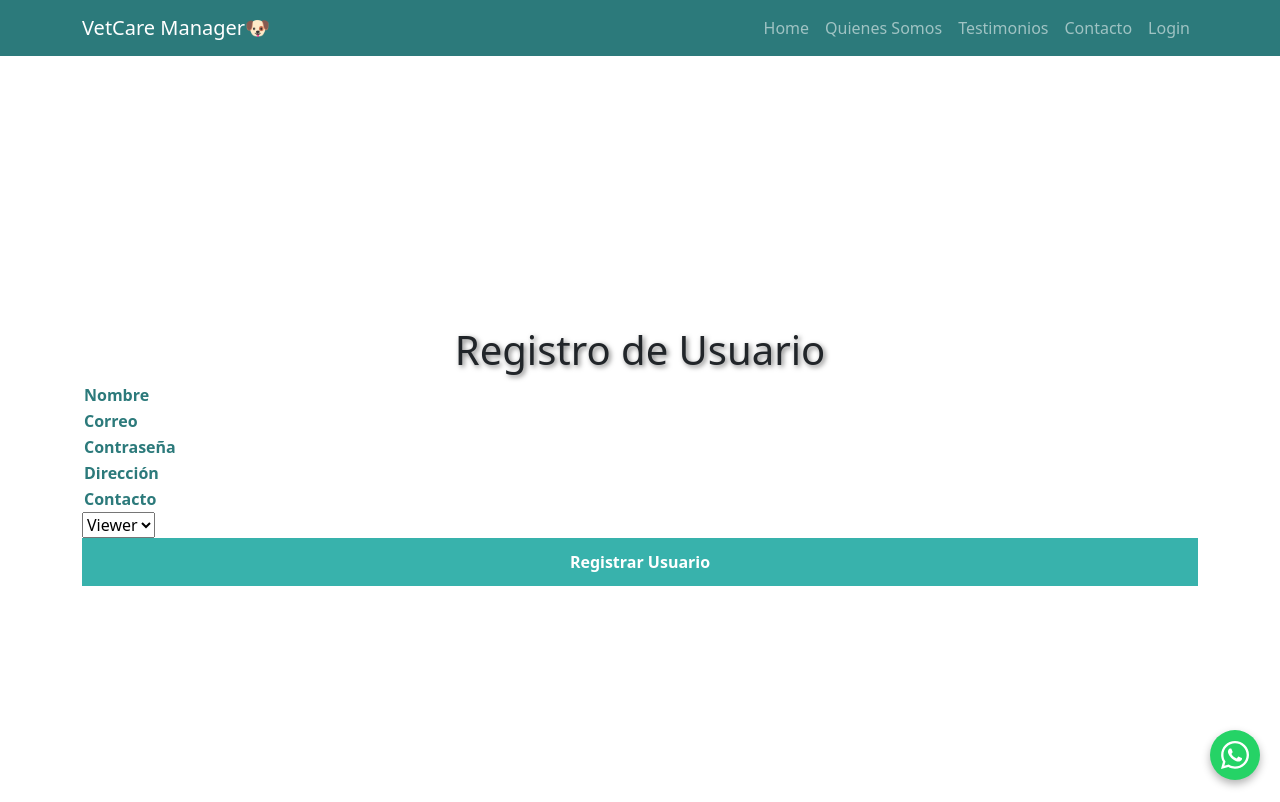
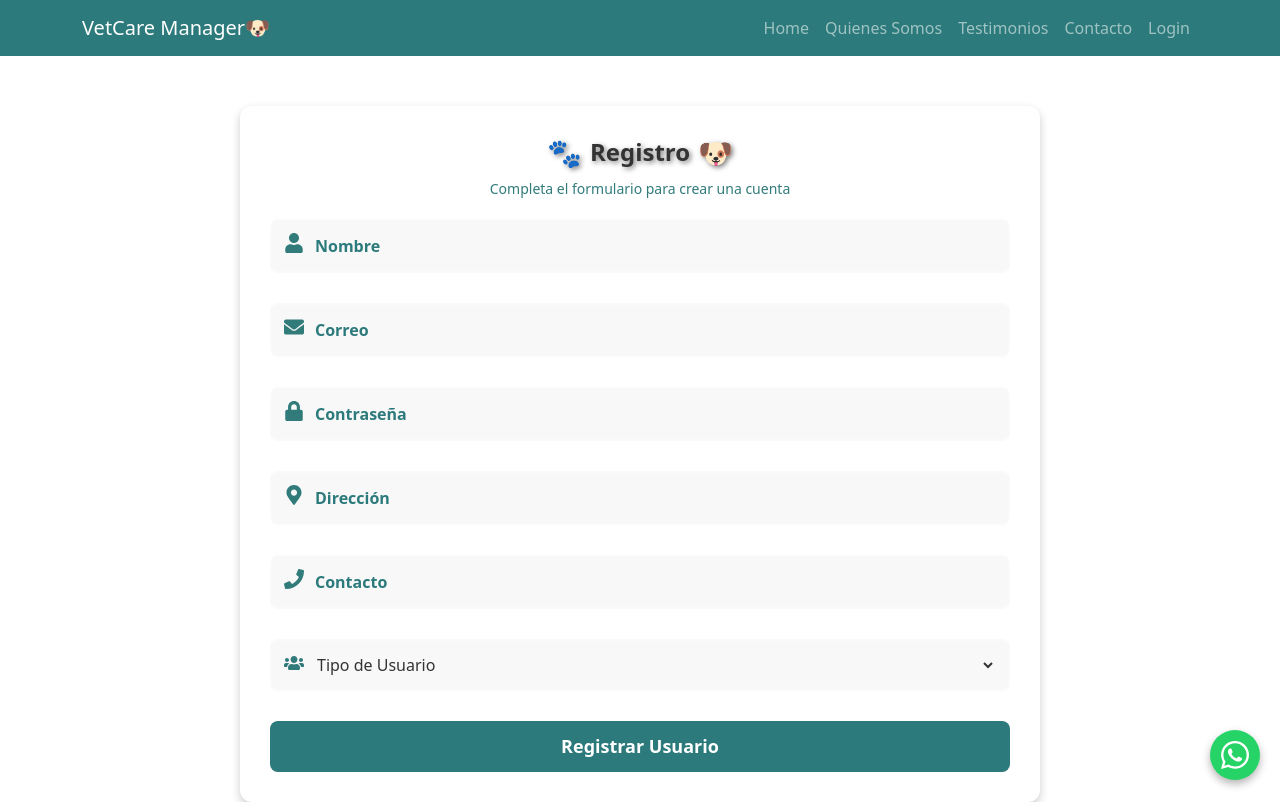
Before and after one commit to webdesigner98everyone/vetcare, a React (Create React App) app: page /register in a window 1280 px wide. Shown: the top 802 px of the page. Built offline with nearby package versions, Linux system fonts and the light colour scheme.

Commit message:
Diseño de formulario de registro

```diff
--- a/db.json
+++ b/db.json
@@ -1,7 +1,7 @@
 {
   "users": [
     {
-      "id": 1,
+      "id": "1",
       "name": "Carlos Gómez",
       "address": "Calle 123, Medellín, Colombia",
       "contact": "+57 300 123 4567",
@@ -10,7 +10,7 @@
       "role": "admin"
     },
     {
-      "id": 2,
+      "id": "2",
       "name": "María Rodríguez",
       "address": "Carrera 45, Bogotá, Colombia",
       "contact": "+57 301 987 6543",
@@ -19,7 +19,7 @@
       "role": "viewer"
     },
     {
-      "id": 3,
+      "id": "3",
       "name": "Luis Fernández",
       "address": "Avenida 10, Cali, Colombia",
       "contact": "+57 302 111 2233",
@@ -42,11 +42,20 @@
       "address": "cr121a #47a-46",
       "contact": "3184265820",
       "role": "viewer"
+    },
+    {
+      "id": "100e",
+      "name": "joseph orlando",
+      "email": "joseph.orlando@gmail.com",
+      "password": "saiko",
+      "address": "Cra121a 47a-46",
+      "contact": "318 3011943",
+      "role": "viewer"
     }
   ],
   "pets": [
     {
-      "id": 1,
+      "id": "1",
       "ownerId": 1,
       "photo": "https://encrypted-tbn0.gstatic.com/images?q=tbn:ANd9GcTlOJE8T-p6-AOxK7pi2SjgWmNXU29kdPqxJg&s",
       "name": "Rex",
@@ -57,7 +66,7 @@
       "microchip": "1234567890"
     },
     {
-      "id": 2,
+      "id": "2",
       "ownerId": 1,
       "photo": "https://encrypted-tbn0.gstatic.com/images?q=tbn:ANd9GcRW1IdS2CLigVKb84B4FrSWcVKt0wQufXDlxw&s",
       "name": "Mia",
@@ -68,7 +77,7 @@
       "microchip": "0987654321"
     },
     {
-      "id": 3,
+      "id": "3",
       "ownerId": 2,
       "photo": "https://misanimales.com/wp-content/uploads/2021/07/golden-retriever-valla.jpg",
       "name": "Luna",
@@ -79,7 +88,7 @@
       "microchip": "5678901234"
     },
     {
-      "id": 4,
+      "id": "4",
       "ownerId": 3,
       "photo": "https://www.hola.com/horizon/landscape/a7e539c5282d-raza-de-perro-pastor-aleman-t.jpg?im=Resize=(1200)",
       "name": "Max",
--- a/src/components/Footer.tsx
+++ b/src/components/Footer.tsx
@@ -3,6 +3,7 @@ import { Container, Row, Col } from "react-bootstrap";
 import { Link } from "react-router-dom";
 import { FaInstagram, FaWhatsapp } from "react-icons/fa";
 import "../styles/Footer.css";
+import Logo from "../assets/Logo.jpg";
 
 const Footer: React.FC = () => {
   return (
@@ -11,7 +12,7 @@ const Footer: React.FC = () => {
         <Row className="footer-content">
           {/* Logo Izquierda */}
           <Col md={4} className="footer-logo">
-            <img src="/logo.png" alt="Empresa Logo" className="logo-img" />
+            <img src={Logo} alt="Empresa Logo" className="logo-img" />
             <a href="https://instagram.com" target="_blank" rel="noopener noreferrer">
               <FaInstagram className="social-icon" />
             </a>
--- a/src/pages/Register.tsx
+++ b/src/pages/Register.tsx
@@ -1,5 +1,6 @@
 import React, { useState } from "react";
 import axios from "axios";
+import { FaUser, FaEnvelope, FaLock, FaMapMarkerAlt, FaPhone, FaUsers } from "react-icons/fa";
 import "../styles/Register.css";
 
 const Register: React.FC = () => {
@@ -7,9 +8,9 @@ const Register: React.FC = () => {
     name: "",
     email: "",
     password: "",
-    address: "",   // Nuevo campo: Dirección
-    contact: "",   // Nuevo campo: Contacto
-    role: "viewer", // Viewer por defecto
+    address: "",
+    contact: "",
+    role: "viewer",
   });
 
   const handleChange = (e: React.ChangeEvent<HTMLInputElement | HTMLSelectElement>) => {
@@ -28,21 +29,46 @@ const Register: React.FC = () => {
 
   return (
     <div className="register-container">
-      <h1>Registro de Usuario</h1>
+      <h1>
+        <span role="img" className="emoji">🐾</span> Registro <span role="img" className="emoji">🐶</span>
+      </h1>
+      <p>Completa el formulario para crear una cuenta</p>
       <form onSubmit={handleSubmit}>
+        <div className="input-group">
+          <FaUser />
           <input type="text" name="name" placeholder="Nombre" onChange={handleChange} required />
+        </div>
+
+        <div className="input-group">
+          <FaEnvelope />
           <input type="email" name="email" placeholder="Correo" onChange={handleChange} required />
+        </div>
+
+        <div className="input-group">
+          <FaLock />
           <input type="password" name="password" placeholder="Contraseña" onChange={handleChange} required />
-        <input type="text" name="address" placeholder="Dirección" onChange={handleChange} required />  {/* Nuevo campo */}
-        <input type="text" name="contact" placeholder="Contacto" onChange={handleChange} required />  {/* Nuevo campo */}
+        </div>
 
-        {/* Selección de rol */}
+        <div className="input-group">
+          <FaMapMarkerAlt />
+          <input type="text" name="address" placeholder="Dirección" onChange={handleChange} required />
+        </div>
+
+        <div className="input-group">
+          <FaPhone />
+          <input type="text" name="contact" placeholder="Contacto" onChange={handleChange} required />
+        </div>
+
+        <div className="input-group">
+          <FaUsers />
           <select name="role" onChange={handleChange} required>
+            <option value="viewer">Tipo de Usuario</option>
             <option value="viewer">Viewer</option>
             <option value="admin">Admin</option>
           </select>
+        </div>
 
-        <button type="submit">Registrar Usuario</button>
+        <button type="submit" className="register-button">Registrar Usuario</button>
       </form>
     </div>
   );
--- a/src/styles/Footer.css
+++ b/src/styles/Footer.css
@@ -21,7 +21,7 @@
 }
 
 .logo-img {
-  width: 120px;
+  width: 210px;
   margin-bottom: 10px;
 }
 
--- a/src/styles/Register.css
+++ b/src/styles/Register.css
@@ -1,7 +1,97 @@
 .register-container {
-    min-height: 100vh; /* Hace que el Dashboard ocupe toda la pantalla */
-    display: flex;
-    flex-direction: column;
-    justify-content: center;
-    align-items: center;
+  max-width:800px;
+  margin: 50px auto;
+  padding: 30px;
+  background: #fff;
+  border-radius: 12px;
+  box-shadow: 0 4px 10px rgba(0, 0, 0, 0.2);
+  text-align: center;
+}
+
+.register-container h1 {
+  color: #333;
+  font-size: 24px;
+  font-weight: bold;
+  display: flex;
+  align-items: center;
+  justify-content: center;
+  gap: 8px;
+}
+
+.register-container h1 .emoji {
+  font-size: 28px;
+}
+
+.register-container p {
+  color: #317b7b;
+  font-size: 14px;
+  margin-bottom: 20px;
+}
+
+.register-container form {
+  display: flex;
+  flex-direction: column;
+  gap: 15px;
+}
+
+.input-group {
+  display: flex;
+  align-items: center;
+  background: #f8f8f8;
+  padding: 12px;
+  border-radius: 8px;
+}
+
+.input-group input,
+.input-group select {
+  flex: 1;
+  border: none;
+  background: transparent;
+  outline: none;
+  font-size: 16px;
+  color: #333;
+}
+
+.input-group svg {
+  color: #317b7b;
+  font-size: 20px;
+  margin-right: 10px;
+}
+
+.register-button {
+  background: #2c7a7b;
+  color: white;
+  font-size: 18px;
+  font-weight: bold;
+  padding: 12px;
+  border: none;
+  border-radius: 8px;
+  cursor: pointer;
+  transition: all 0.3s ease;
+}
+
+.register-button:hover {
+  background: #1b5a5a;
+  transform: scale(1.05);
+}
+
+/* Responsividad */
+@media (max-width: 480px) {
+  .register-container {
+    max-width: 90%;
+    padding: 20px;
   }
+
+  .register-container h1 {
+    font-size: 20px;
+  }
+
+  .input-group input,
+  .input-group select {
+    font-size: 14px;
+  }
+
+  .register-button {
+    font-size: 16px;
+  }
+}
```
Also changed, not shown: src/assets/Logo.jpg (added). Lines whose indentation alone changed are shown as unchanged.
